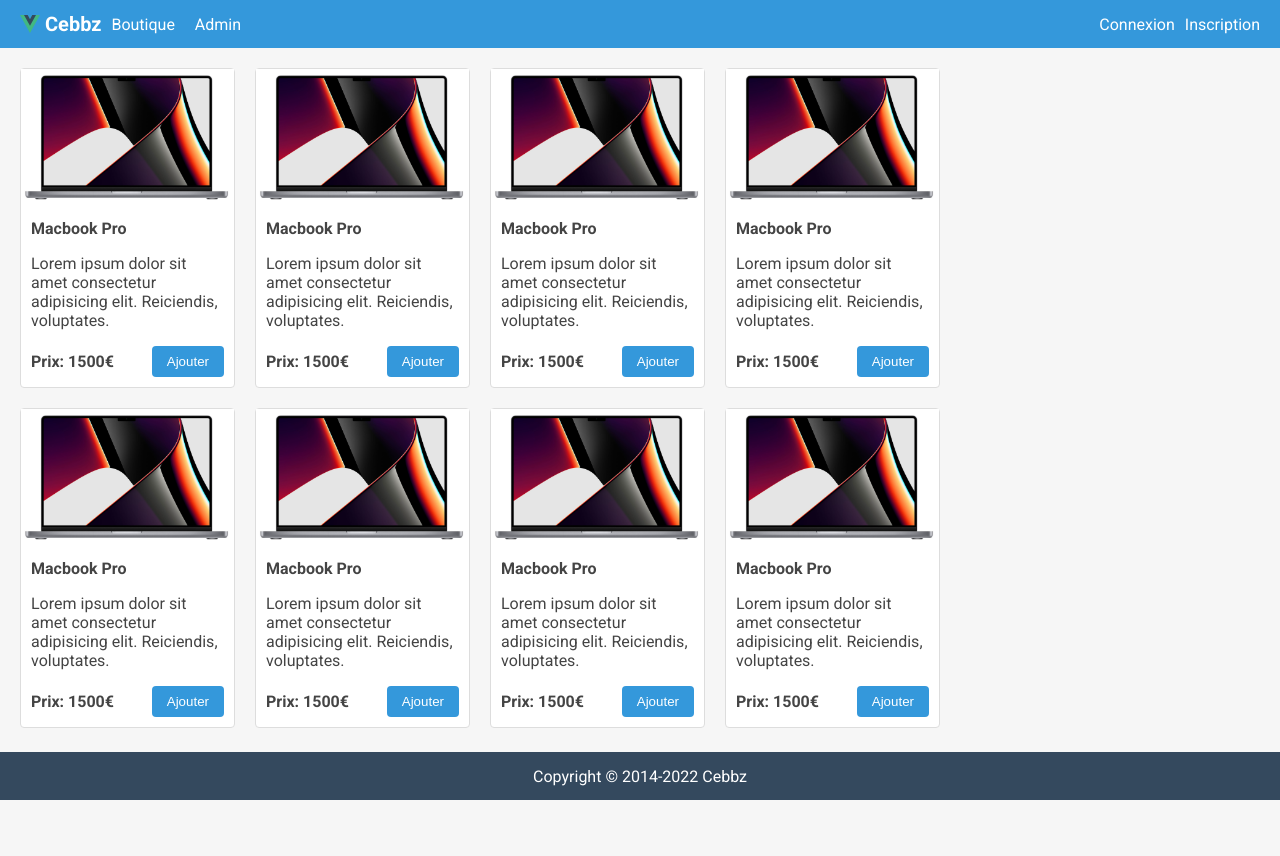
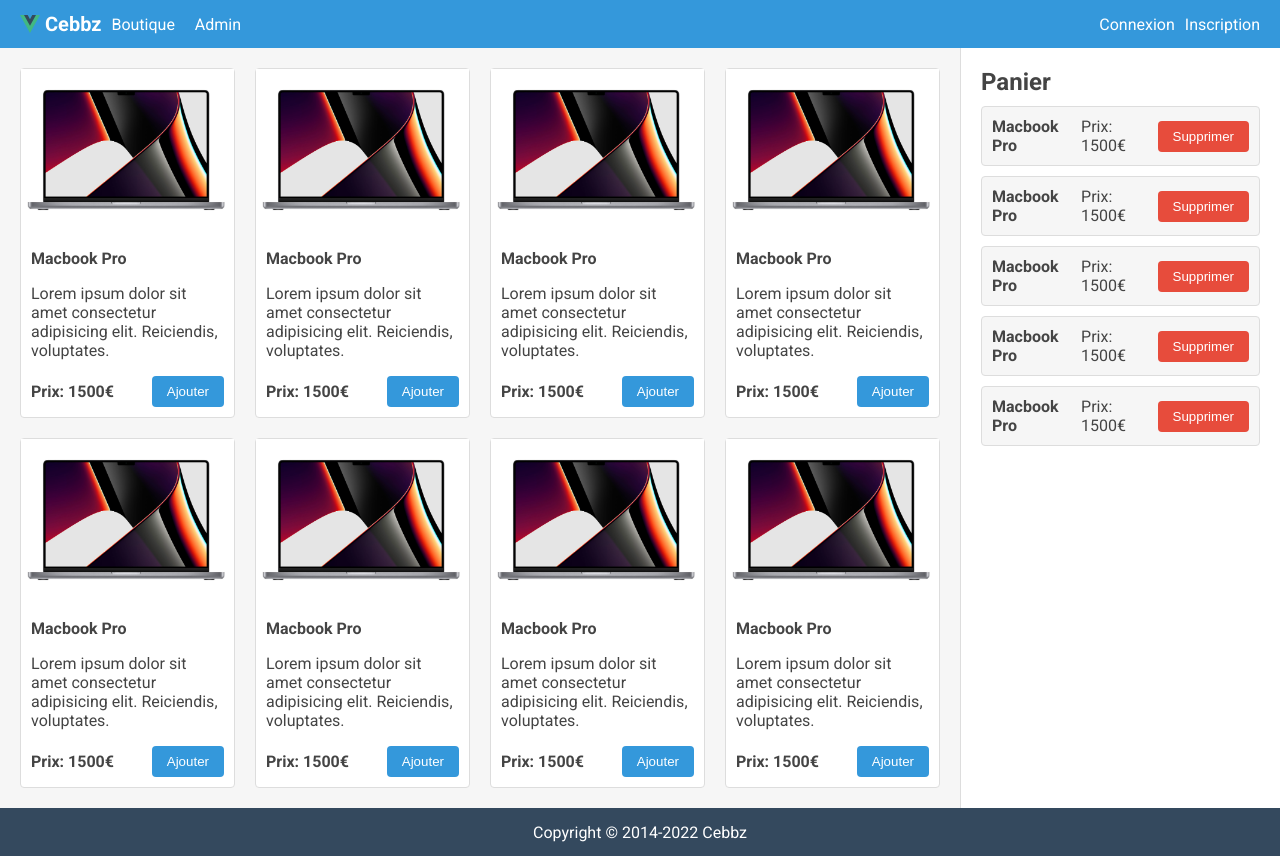
Before and after one commit to cebbz/boutique-front, a Vue app: page / in a window 1280 px wide. Before the commit the page ends 800 px from the top, so only its background shows below. Built offline with nearby package versions, Linux system fonts and the light colour scheme; a web font is replaced by a local one.

Commit message:
Layout et basket

```diff
--- a/src/App.vue
+++ b/src/App.vue
@@ -10,8 +10,8 @@
     <div class="app-container">
         <TheHeader class="header" />
         <Shop class="shop" />
-        <!-- <Cart class="cart b3" /> -->
-        <TheFooter class="footer b4" />
+        <Cart class="cart" />
+        <TheFooter class="footer" />
     </div>
 </template>
 
@@ -37,6 +37,8 @@
 
 .cart {
     grid-area: cart;
+    border-left: var(--border);
+    background-color: white;
 }
 
 .footer {
--- a/src/components/Cart/CartProduct.vue
+++ b/src/components/Cart/CartProduct.vue
@@ -1,6 +1,8 @@
 <template>
-    <div class="product mb-10 b5">
-        <h1>Cart Product</h1>
+    <div class="product mb-10 d-flex flex-row align-items-center product p-10">
+        <strong class="flex-fill mr-10">Macbook Pro</strong>
+        <span class="mr-10">Prix: 1500€</span>
+        <button class="btn btn-danger">Supprimer</button>
     </div>
 </template>
 
@@ -8,4 +10,9 @@
 </script>
 
 <style lang="scss" scoped>
+.product {
+    border: var(--border);
+    border-radius: var(--border-radius);
+    background-color: var(--gray-1);
+}
 </style>
--- a/src/components/Shop/ShopProduct.vue
+++ b/src/components/Shop/ShopProduct.vue
@@ -25,7 +25,7 @@
         border-top-right-radius: (--border-radius);
         border-top-left-radius: (--border-radius);
         background-image: url(../../assets/mbp.PNG);
-        height: 150px;
+        height: 250px;
         background-size: cover;
         background-position: center;
     }
--- a/src/components/Shop/ShopProductList.vue
+++ b/src/components/Shop/ShopProductList.vue
@@ -19,7 +19,7 @@
 .grid {
     display: grid;
     grid-template-columns: repeat(4, 1fr);
-    grid-auto-rows: 320px;
+    grid-auto-rows: 350px;
     gap: 20px;
 }
 </style>
```
Also changed, not shown: src/assets/mbp.PNG.
